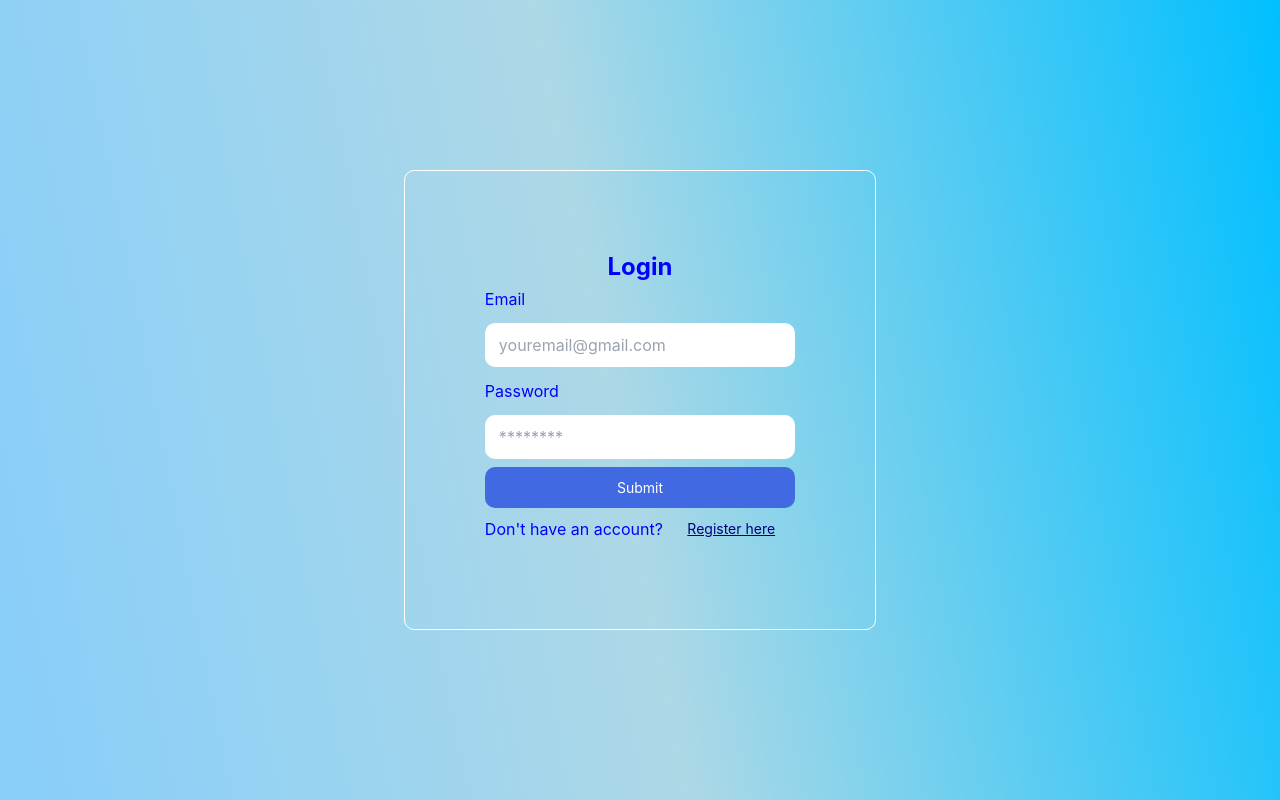
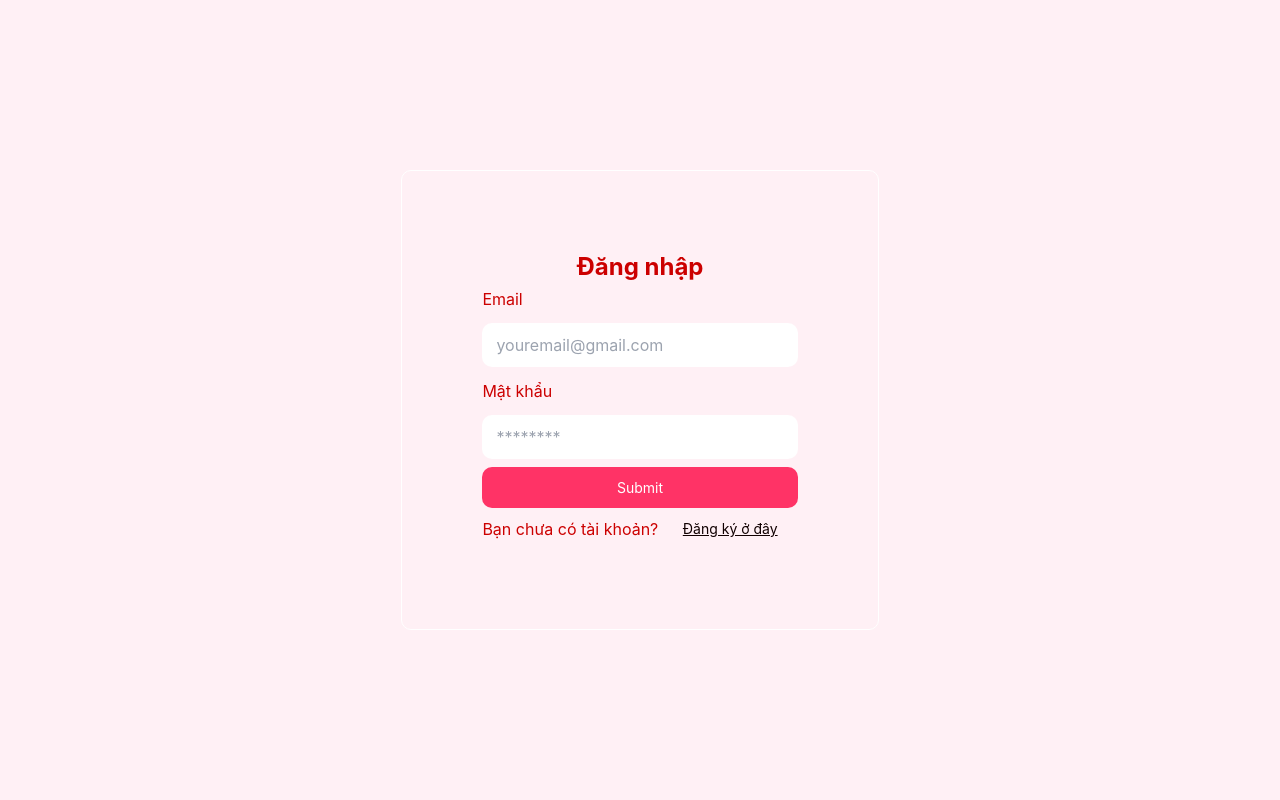
Before and after one commit to Tam-NhuBh/2023-UTE-GK-146-Spa-Booking-Service-with-smart-loyalty, a React (Create React App) app in the folder client/: page /login in a window 1280 px wide. Built offline with nearby package versions, Linux system fonts and the light colour scheme.

Commit message:
merge register front end

```diff
--- a/client/src/components/Header.jsx
+++ b/client/src/components/Header.jsx
@@ -27,7 +27,7 @@ const Header = () => {
   const handleButtonClick = () => {
     Axios.get('http://localhost:8000')
       .then(res => {
-        if (auth && res.data.Status === "Success") {
+        if (res.data.Status === "Success") {
           navigate('/booking');
         } else {
           navigate('/login');
--- a/client/src/constants/index.js
+++ b/client/src/constants/index.js
@@ -11,10 +11,6 @@ export const routes = [
   {
     path: '/service',
     text: 'DỊCH VỤ',
-  },
-  {
-    path: '/booking',
-    text: 'BOOKING',
   },
   {
     path: '/introduce',
--- a/client/src/index.css
+++ b/client/src/index.css
@@ -24,8 +24,8 @@ code {
   min-height: 100vh;
   align-items: center;
   justify-content: center;
-  color: #0000ff;
-  background-image: linear-gradient(79deg, #87cefa, #add8e6 48%, #00bfff);
+  color: #CC0000;
+  background-image: linear-gradient(79deg, #FFF0F5, #FFF0F5 48%, #FFF0F5);
 }
 
 .auth-form-container,
@@ -58,7 +58,7 @@ code {
 
 .button {
   border: none;
-  background-color: #4169e1;
+  background-color: #FF3366;
   padding: 10px 20px; /* Thay đổi kích thước padding theo mong muốn */
   border-radius: 10px;
   cursor: pointer;
@@ -68,6 +68,6 @@ code {
 
 .link-btn {
   background: none;
-  color: #000080;
+  color: #110000;
   text-decoration: underline;
 }
--- a/client/src/pages/Login.jsx
+++ b/client/src/pages/Login.jsx
@@ -41,7 +41,7 @@ const Login = () => {
   return (
     <div className="App">
       <div className="auth-form-container">
-        <h2 className="text-2xl font-bold">Login</h2>
+        <h2 className="text-2xl font-bold">Đăng nhập</h2>
         <form className="login-form" onSubmit={handleSubmit}>
           <label className="label" htmlFor="email">
             Email
@@ -55,7 +55,7 @@ const Login = () => {
             onChange={e => setValues({ ...values, email: e.target.value })}
           />
           <label className="label" htmlFor="password">
-            Password
+            Mật khẩu
           </label>
           <input
             className="input"
@@ -69,9 +69,9 @@ const Login = () => {
         </form>
 
         <div style={{ display: 'flex', alignItems: 'center' }}>
-          Don't have an account?&nbsp;
+          Bạn chưa có tài khoản?&nbsp;
           <Link to="/register">
-            <button className="link-btn button">Register here </button>
+            <button className="link-btn button">Đăng ký ở đây </button>
           </Link>
         </div>
       </div>
```
Also changed, not shown: 2 other files (tests, documents, lock files or other folders).
